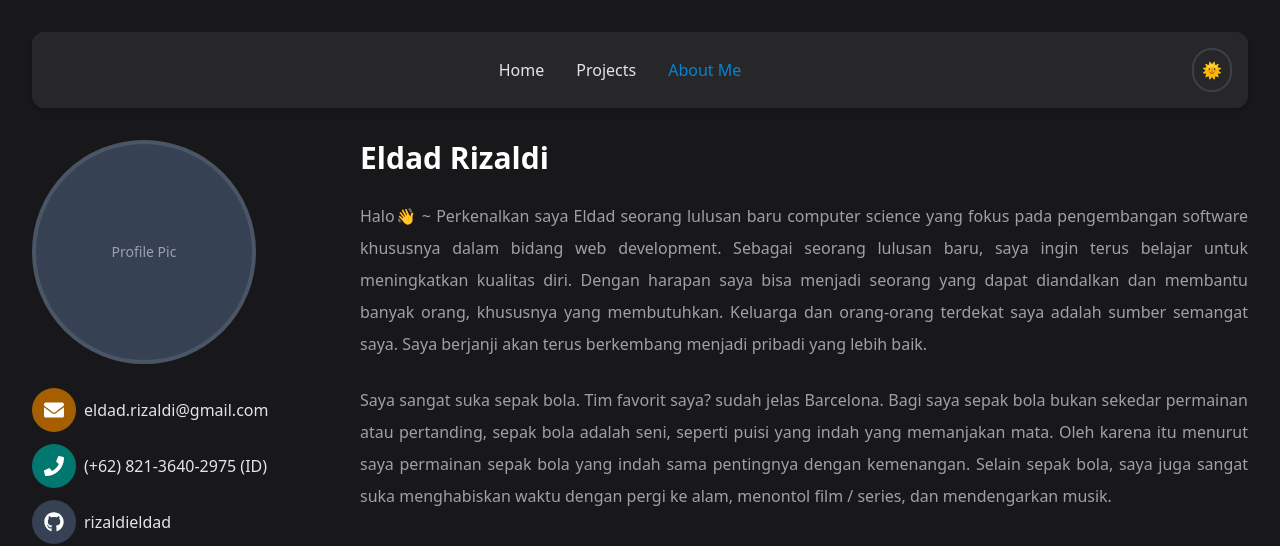
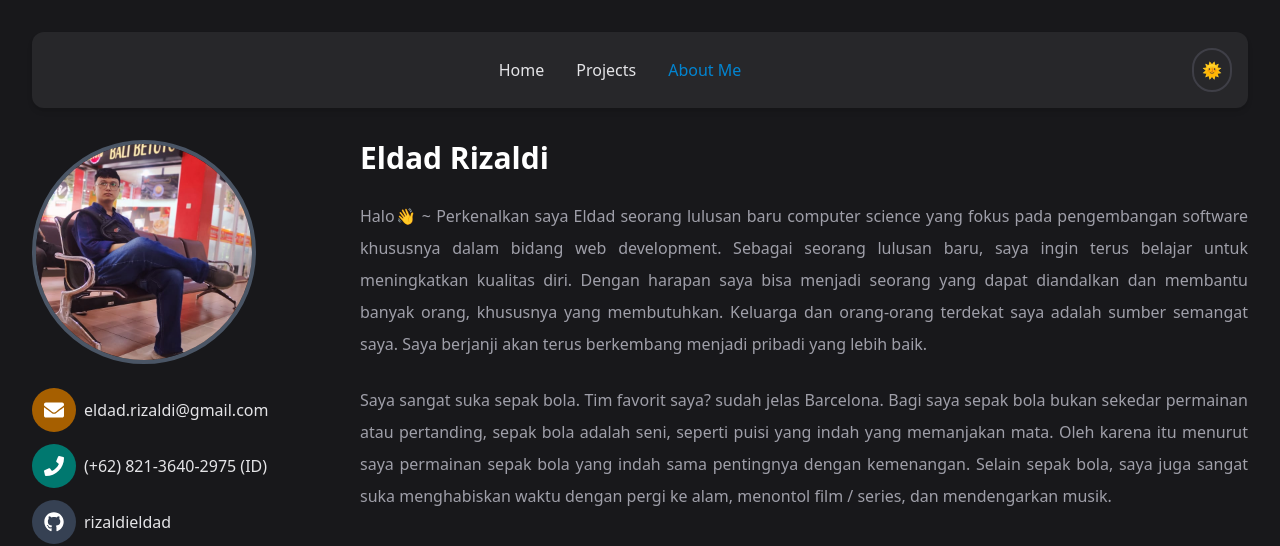
Before and after one commit to rizaldieldad/my-portfolio-website-v1, a React (Vite) app: page /about-me in a window 1280 px wide. Shown: the top 546 px of the page. Built offline with nearby package versions, Linux system fonts and the light colour scheme.

Commit message:
add image for about me profile

```diff
--- a/src/pages/AboutMe.jsx
+++ b/src/pages/AboutMe.jsx
@@ -14,7 +14,7 @@ function AboutMe () {
         {/* left column */}
         <div className='flex flex-col w-full md:w-1/3 lg:w-1/4 items-center md:items-start space-y-6'>
           <div className='w-48 h-48 sm:w-56 sm:h-56 rounded-full border-4 border-gray-600 overflow-hidden bg-gray-700 flex items-center justify-center text-sm text-gray-400'>
-            Profile Pic
+            <img src='/images/about_me_profile.jpg' alt='Photo Profile' />
           </div>
 
           <div className='flex flex-col w-full space-y-3'>
```
Also changed, not shown: public/images/about_me_profile.jpg (added).
